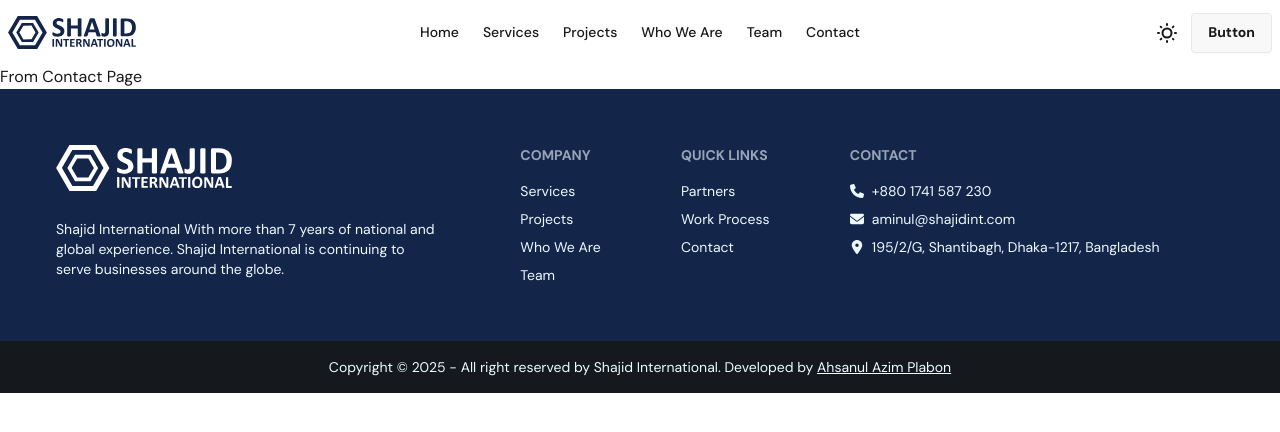
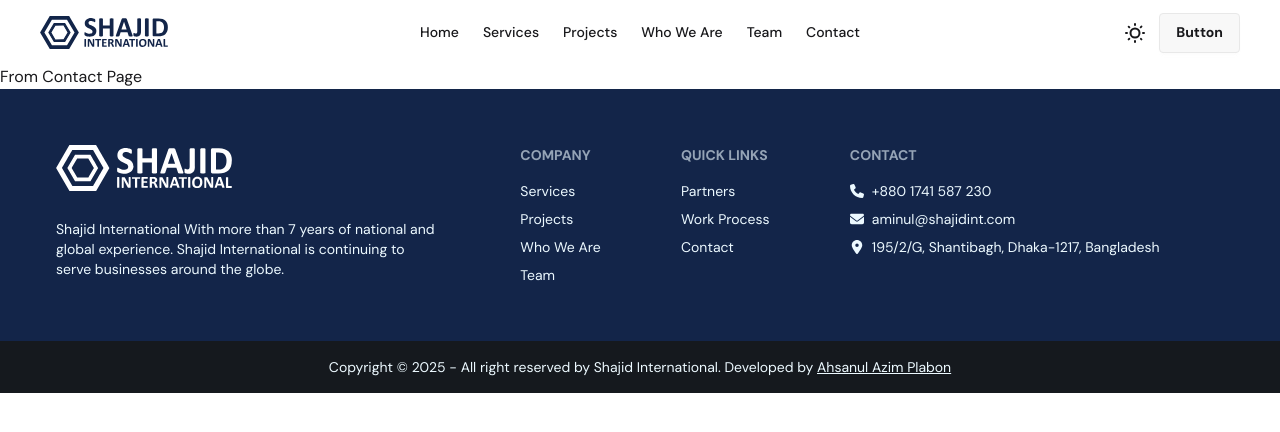
Before and after one commit to ahsanulazim/shajidint, a Next.js app: page /contact in a window 1280 px wide. Shown: the top 432 px of the page. Built offline with nearby package versions, Linux system fonts and the light colour scheme.

Commit message:
footer responsive

```diff
--- a/Components/Footer.jsx
+++ b/Components/Footer.jsx
@@ -14,7 +14,7 @@
 
     return (
         <div className="bg-main" data-theme="dark">
-            <footer className="footer sm:footer-horizontal max-w-[1440px] mx-auto text-base-content px-5 py-10 sm:p-14">
+            <footer className="footer sm:footer-horizontal grid-rows-2 lg:grid-rows-1 max-w-[1440px] mx-auto text-base-content px-5 py-10 sm:p-14">
                 <aside>
                     <img src="/Shajid-International-Logo-dark.svg" alt="Shajid International" className="w-full max-w-44 mb-5" />
                     <p className="max-w-96">Shajid International
--- a/Components/Navbar.jsx
+++ b/Components/Navbar.jsx
@@ -20,7 +20,7 @@
             <input id="my-drawer-3" type="checkbox" className="drawer-toggle" />
             <div className="drawer-content flex flex-col">
                 {/* Navbar */}
-                <div className="navbar w-full max-w-[1440px] mx-auto">
+                <div className="navbar lg:px-10 w-full max-w-[1440px] mx-auto">
                     <div className="flex-none lg:hidden">
                         <label htmlFor="my-drawer-3" aria-label="open sidebar" className="btn btn-square btn-ghost">
                             <svg
```
